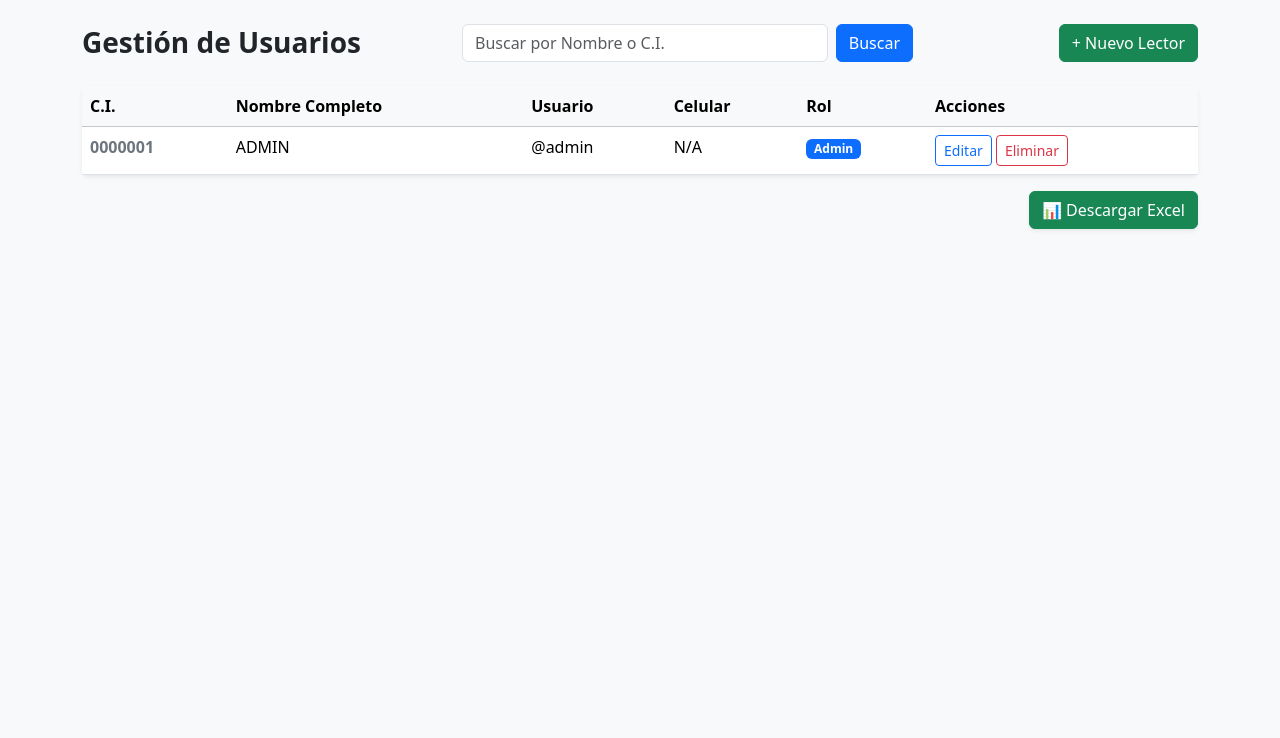
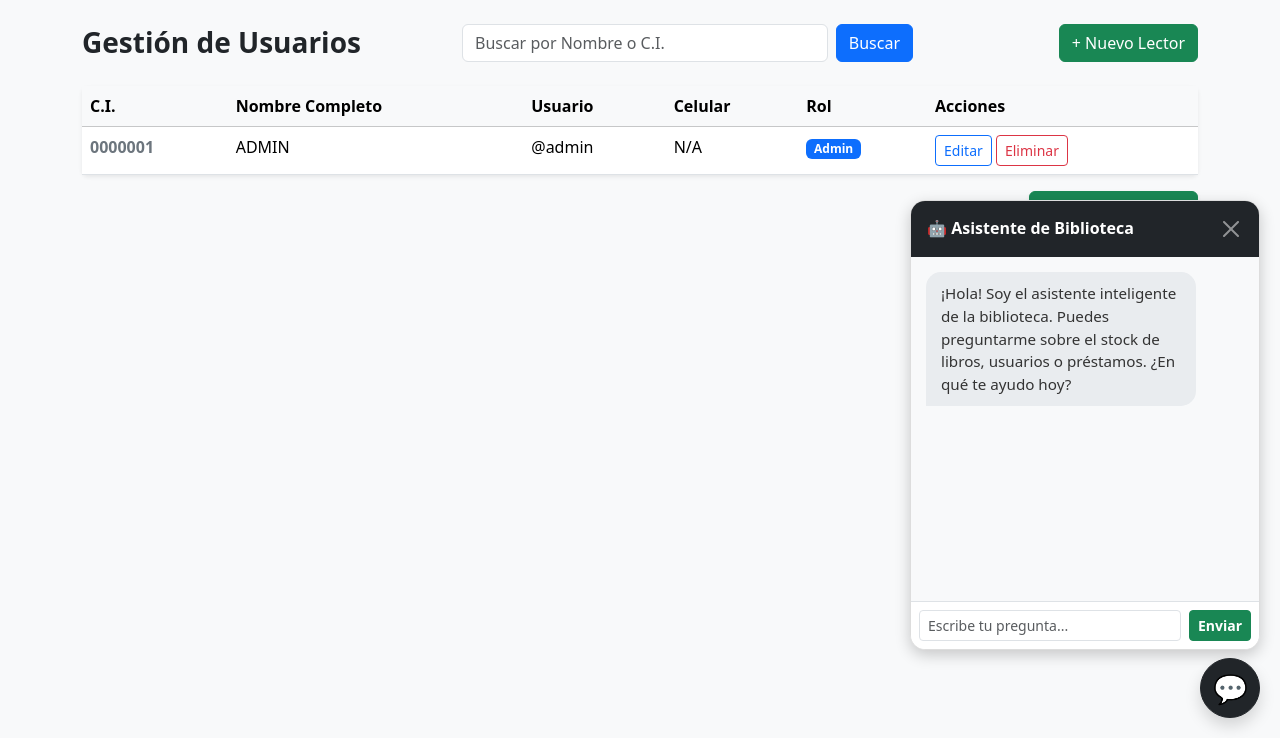
Before and after one commit to yerzyrodriguez-hash/Examen2, a Flask app: page /usuarios in a window 1280 px wide. Shown: the part 62-800 px from the top of the page. Run offline with Flask 3, Linux system fonts and the light colour scheme; a user stored in the database is signed in.

Commit message:
Actualizacion de un ChatBot con IA
Se agregado una IA al sistema para que responda preguntas

```diff
--- a/app/__init__.py
+++ b/app/__init__.py
@@ -18,6 +18,9 @@ def create_app():
     from .auth import auth_bp
     app.register_blueprint(auth_bp)
 
+    from .chatbot import chatbot_bp
+    app.register_blueprint(chatbot_bp)
+
     from .inventario import inventario_bp
     app.register_blueprint(inventario_bp)
 
--- a/app/templates/lista_usuarios.html
+++ b/app/templates/lista_usuarios.html
@@ -85,6 +85,102 @@
 
 
     <script src="https://cdn.jsdelivr.net/npm/bootstrap@5.3.2/dist/js/bootstrap.bundle.min.js"></script>
+    <style>
+        #chatbot-container {
+            position: fixed;
+            bottom: 20px;
+            right: 20px;
+            z-index: 1050;
+        }
+        #chat-window {
+            width: 350px;
+            height: 450px;
+            display: none;
+            flex-direction: column;
+            box-shadow: 0 5px 15px rgba(0,0,0,0.2);
+            border-radius: 15px;
+            overflow: hidden;
+            background: white;
+            border: 1px solid #ddd;
+        }
+        #chat-messages {
+            flex-grow: 1;
+            overflow-y: auto;
+            padding: 15px;
+            background-color: #f8f9fa;
+        }
+        .message { margin-bottom: 10px; max-width: 85%; padding: 10px 15px; border-radius: 15px; font-size: 0.95rem; }
+        .bot-message { background-color: #e9ecef; align-self: flex-start; border-bottom-left-radius: 0; color: #333; }
+        .user-message { background-color: #198754; color: white; align-self: flex-end; margin-left: auto; border-bottom-right-radius: 0; }
+    </style>
+
+    <div id="chatbot-container">
+        <div id="chat-window" class="d-flex">
+            <div class="bg-dark text-white p-3 d-flex justify-content-between align-items-center">
+                <h6 class="mb-0 fw-bold">🤖 Asistente de Biblioteca</h6>
+                <button id="close-chat" class="btn-close btn-close-white btn-sm"></button>
+            </div>
+            <div id="chat-messages" class="d-flex flex-column">
+                <div class="message bot-message">¡Hola! Soy el asistente inteligente de la biblioteca. Puedes preguntarme sobre el stock de libros, usuarios o préstamos. ¿En qué te ayudo hoy?</div>
+            </div>
+            <div class="p-2 bg-white border-top d-flex">
+                <input type="text" id="chat-input" class="form-control form-control-sm me-2" placeholder="Escribe tu pregunta...">
+                <button id="send-btn" class="btn btn-success btn-sm fw-bold">Enviar</button>
+            </div>
+        </div>
+
+        <button id="chat-toggle" class="btn btn-dark rounded-circle shadow p-0 mt-2 float-end d-flex justify-content-center align-items-center" style="width: 60px; height: 60px; font-size: 28px;">
+            💬
+        </button>
+    </div>
+
+    <script>
+        const chatToggle = document.getElementById('chat-toggle');
+        const chatWindow = document.getElementById('chat-window');
+        const closeChat = document.getElementById('close-chat');
+        const sendBtn = document.getElementById('send-btn');
+        const chatInput = document.getElementById('chat-input');
+        const chatMessages = document.getElementById('chat-messages');
+        chatToggle.addEventListener('click', () => { chatWindow.style.display = 'flex'; chatToggle.style.display = 'none'; });
+        closeChat.addEventListener('click', () => {
+        chatWindow.style.setProperty('display', 'none', 'important');
+        chatToggle.style.display = 'flex'; });
+        sendBtn.addEventListener('click', sendMessage);
+        chatInput.addEventListener('keypress', function (e) { if (e.key === 'Enter') sendMessage(); });
+
+        async function sendMessage() {
+            const text = chatInput.value.trim();
+            if (!text) return;
+            addMessage(text, 'user-message');
+            chatInput.value = '';
+            const typingId = 'typing-' + Date.now();
+            addMessage('⏳ Consultando la base de datos...', 'bot-message text-muted', typingId);
+
+            try {
+                const response = await fetch('/api/chat', {
+                    method: 'POST',
+                    headers: { 'Content-Type': 'application/json' },
+                    body: JSON.stringify({ pregunta: text })
+                });
+
+                const data = await response.json();
+                document.getElementById(typingId).remove();
+                addMessage(data.respuesta, 'bot-message');
+
+            } catch (error) {
+                document.getElementById(typingId).remove();
+                addMessage('❌ Ups, hubo un error de conexión con el servidor.', 'bot-message text-danger');
+            }
+        }
+        function addMessage(text, className, id = '') {
+            const msgDiv = document.createElement('div');
+            msgDiv.className = `message ${className}`;
+            msgDiv.textContent = text;
+            if (id) msgDiv.id = id;
+            chatMessages.appendChild(msgDiv);
+            chatMessages.scrollTop = chatMessages.scrollHeight;
+        }
+    </script>
 </body>
 </html>
 {% endblock %}
--- a/config.py
+++ b/config.py
@@ -1,3 +1,3 @@
 class Config:
     SECRET_KEY = 'clave_secreta_biblioteca'
-    SQLALCHEMY_DATABASE_URI = 'mysql+pymysql://root:tobi1234@localhost:3306/db_biblioteca'
+    SQLALCHEMY_DATABASE_URI = 'mysql+pymysql://root:@localhost:3306/db_biblioteca'
```
Also changed, not shown: app/chatbot.py (added, +57 -0 lines), requirements.txt (+23 -0 lines).
